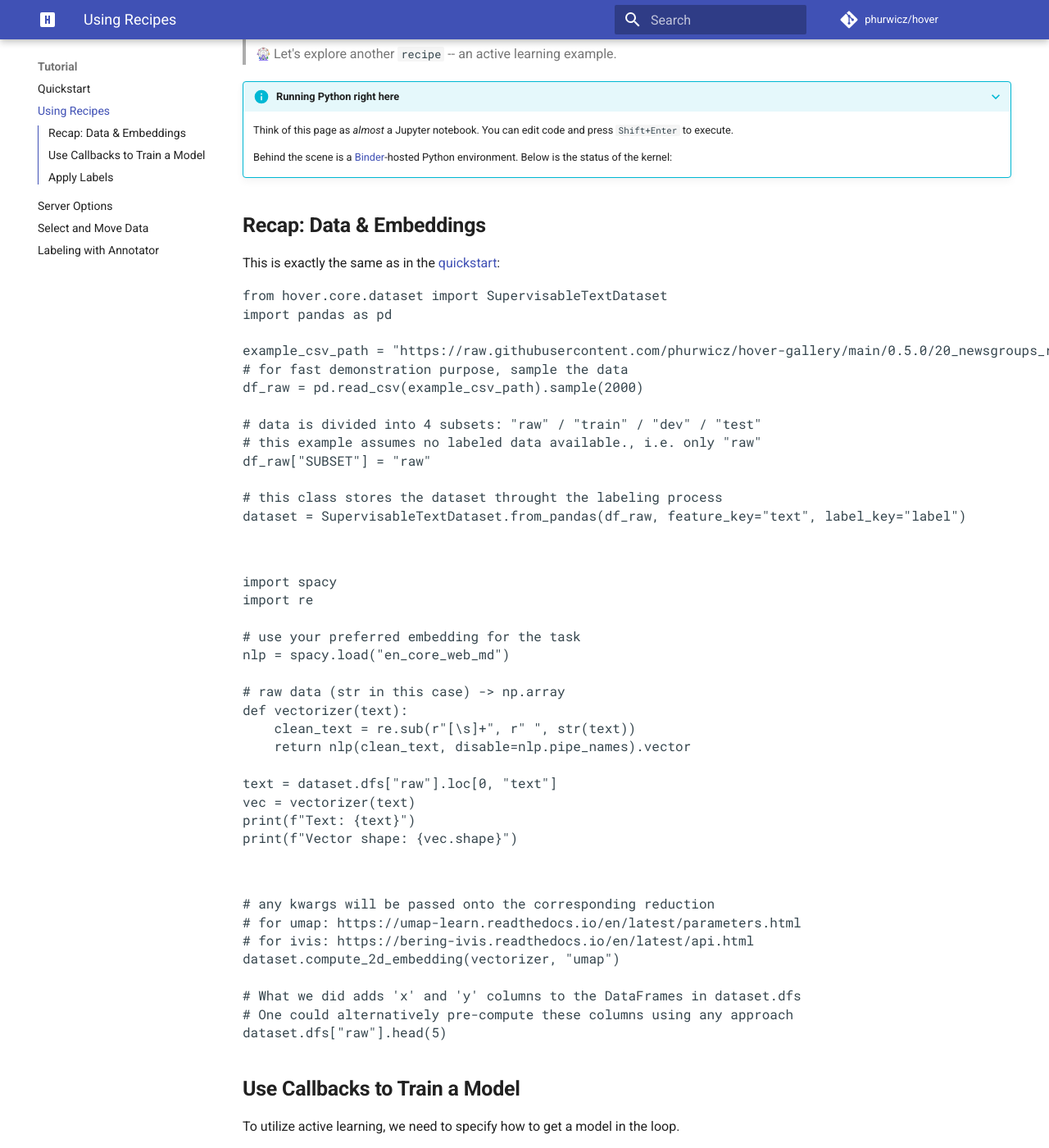
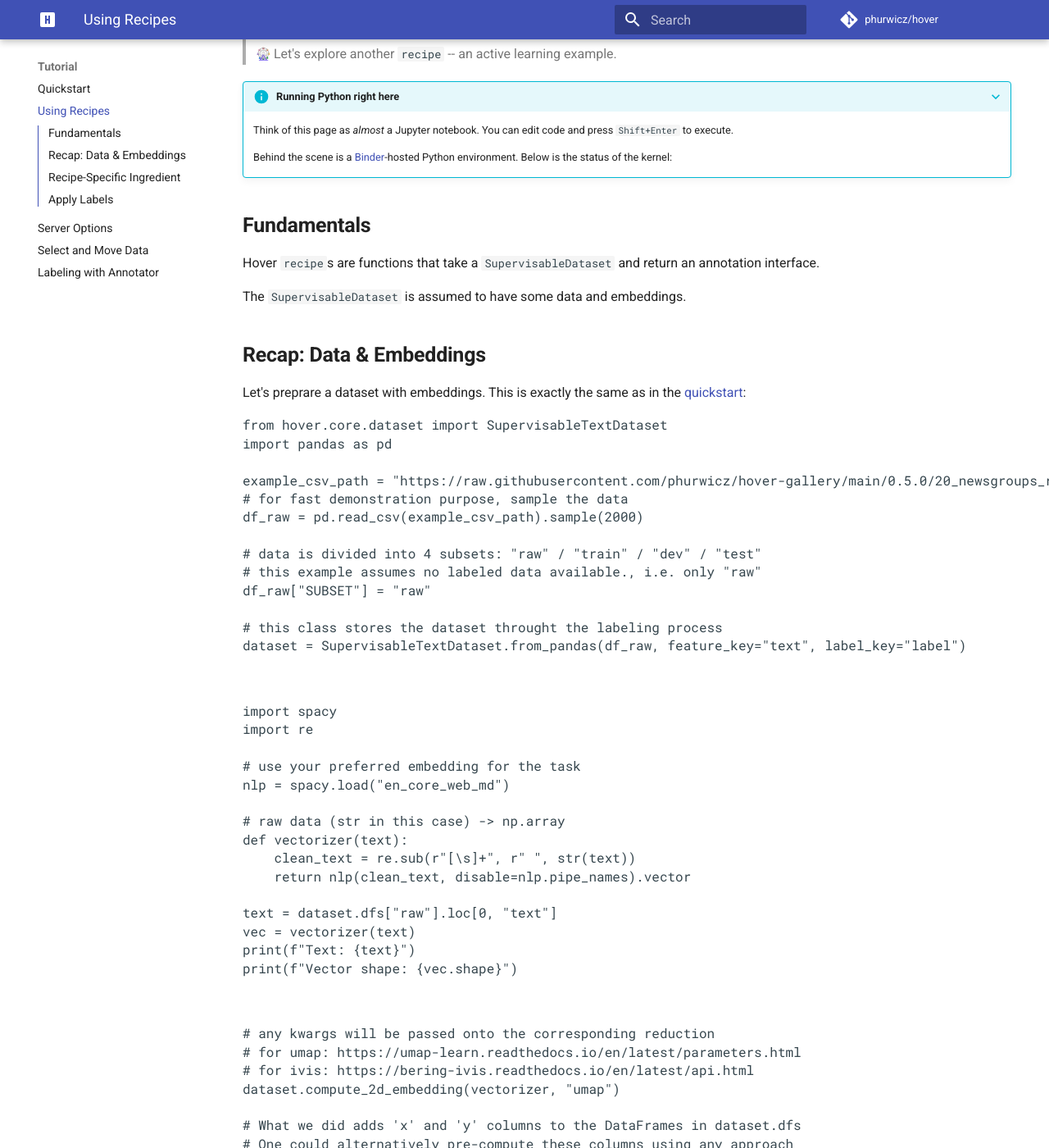
Before and after one commit to phurwicz/hover, an MkDocs documentation site: the page built from docs/pages/tutorial/t1-active-learning.md, in a window 1280 px wide and 1400 px high, scrolled down 216 px. Shown: the whole window at 82% size. Built offline with MkDocs 1.6.1 and Material for MkDocs 9.7.7, drawn with Linux system fonts in a browser that asks for light colours; emoji names are drawn with the system emoji font; comment, search, counter and statistics services are not loaded; some of the changed text lies outside the part shown.

Commit message:
Docs: updated recipes overview

```diff
--- a/docs/pages/tutorial/t1-active-learning.md
+++ b/docs/pages/tutorial/t1-active-learning.md
@@ -5,9 +5,15 @@
 {!docs/snippets/html/thebe.html!}
 {!docs/snippets/markdown/binder-kernel.md!}
 
+## **Fundamentals**
+
+Hover `recipe`s are functions that take a `SupervisableDataset` and return an annotation interface.
+
+The `SupervisableDataset` is assumed to have some data and embeddings.
+
 ## **Recap: Data & Embeddings**
 
-This is exactly the same as in the [quickstart](../t0-quickstart/):
+Let's preprare a dataset with embeddings. This is exactly the same as in the [quickstart](../t0-quickstart/):
 
 <pre data-executable>
 {!docs/snippets/py/t0-0-dataset-text.txt!}
@@ -22,7 +28,9 @@ This is exactly the same as in the [quickstart](../t0-quickstart/):
 </pre>
 
 
-## **Use Callbacks to Train a Model**
+## **Recipe-Specific Ingredient**
+
+Each recipe has different functionalities and potentially different signature.
 
 To utilize active learning, we need to specify how to get a model in the loop.
 
```
